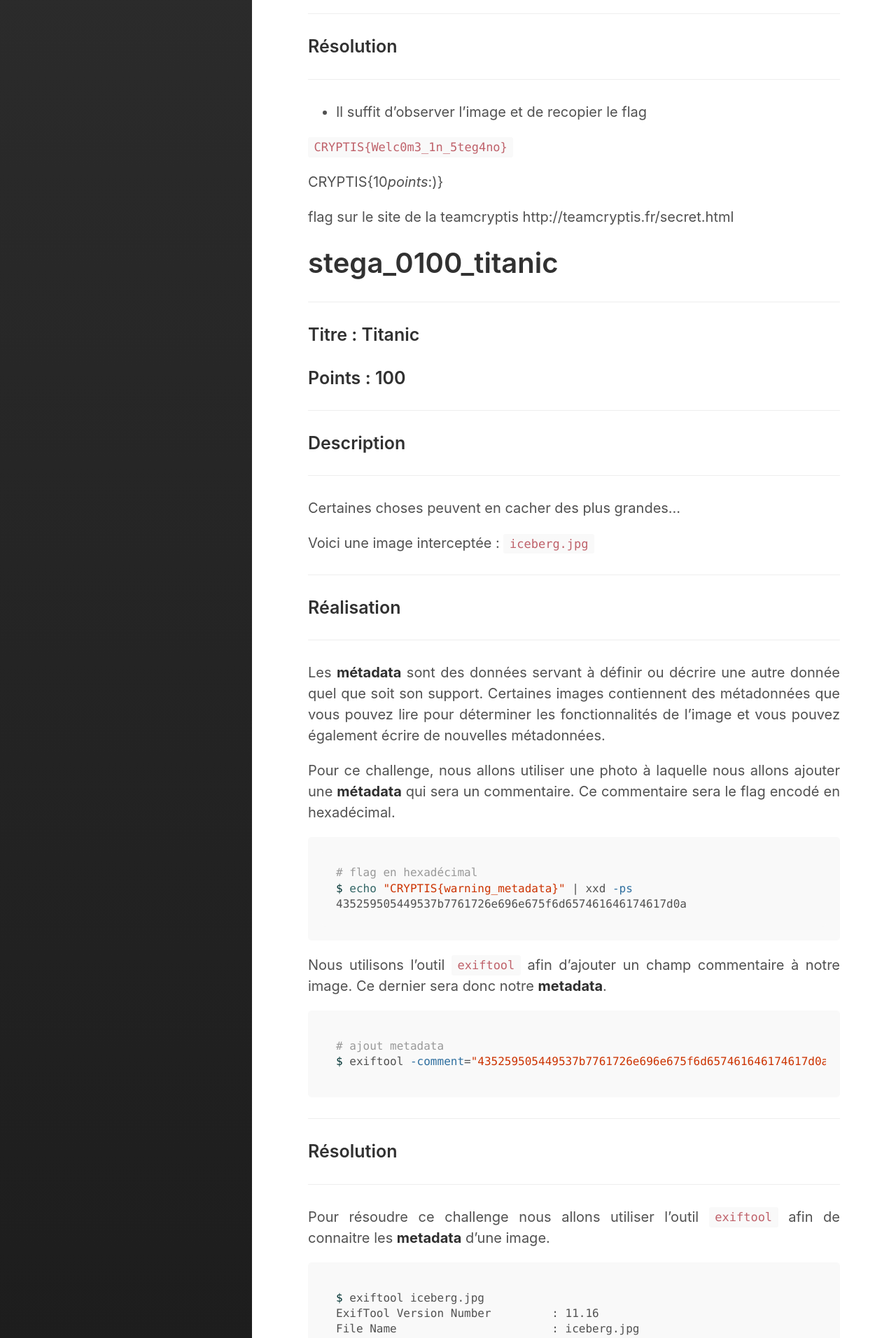
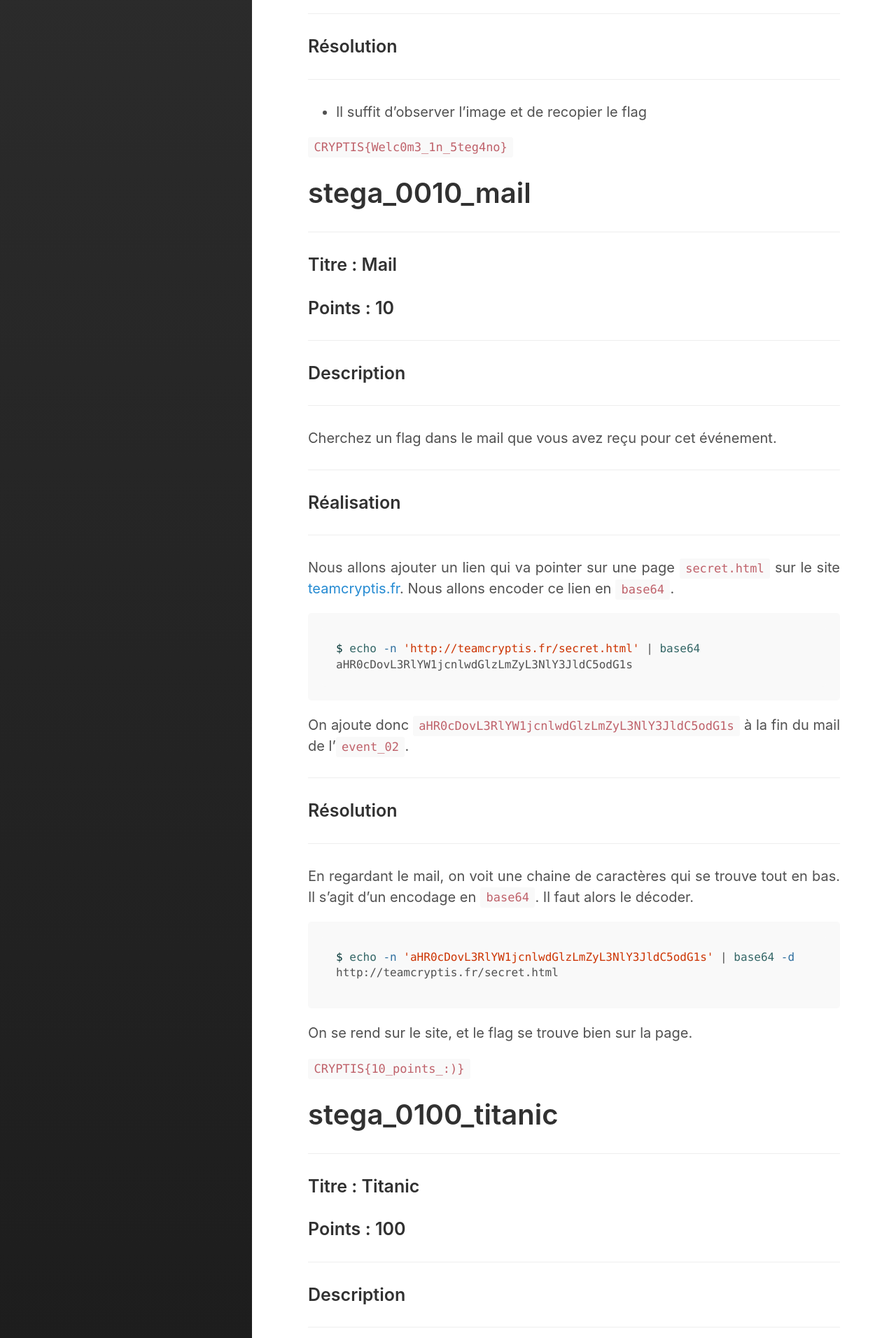
Before and after one commit to TeamCryptis/www, a Jekyll site: the page built from _posts/2019-02-13-event_02-writeups.md, in a window 1280 px wide. Shown: the part 994-2906 px from the top of the page at 70% size. Built offline with Jekyll 4.4.1, drawn with Linux system fonts in a browser that asks for light colours; some of the changed text lies outside the part shown.

Commit message:
Correction typo event_02

````diff
--- a/_posts/2019-02-13-event_02-writeups.md
+++ b/_posts/2019-02-13-event_02-writeups.md
@@ -9,11 +9,12 @@ excerpt_separator:  <!--more-->
 ### Date : 13/02/2019 - 18h (<a href="https://slides.com/adelalm/event_02" target="_blank">slides</a>)
 
 <details><summary><h3 style="display: inline;">Menu</h3></summary><ul><li><a href="#stega_0001_welcome">stega_0001_welcome</a></li>
+<li><a href="#stega_0010_mail">stega_0010_mail</a></li>
 <li><a href="#stega_0100_titanic">stega_0100_titanic</a></li>
 <li><a href="#stega_0200_art">stega_0200_art</a></li>
 <li><a href="#stega_0300_johnny">stega_0300_johnny</a></li>
 <li><a href="#stega_0300_mysterybox">stega_0300_mysterybox</a></li>
-<li><a href="#sonic_0200_sonic">sonic_0200_sonic</a></li>
+<li><a href="#stega_0200_sonic">stega_0200_sonic</a></li>
 <li><a href="#stega_0300_jon">stega_0300_jon</a></li>
 <li><a href="#stega_0199_inutile_v2">stega_0199_inutile_v2</a></li>
 <li><a href="#stega_0300_anti_sonic">stega_0300_anti_sonic</a></li>
@@ -62,10 +63,53 @@ $ flatpak install https://flathub.org/repo/appstream/org.gimp.GIMP.flatpakref
 
 `CRYPTIS{Welc0m3_1n_5teg4no}`
 
-CRYPTIS{10_points_:)}
+# stega_0010_mail
 
-flag sur le site de la teamcryptis http://teamcryptis.fr/secret.html
+------
 
+### Titre : Mail
+
+### Points : 10
+
+------
+
+### Description
+
+------
+
+Cherchez un flag dans le mail que vous avez reçu pour cet événement.
+
+------
+
+### Réalisation
+
+------
+
+Nous allons ajouter un lien qui va pointer sur une page `secret.html` sur le site [teamcryptis.fr](http://team-cryptis.fr). Nous allons encoder ce lien en `base64`.
+
+```bash
+$ echo -n 'http://teamcryptis.fr/secret.html' | base64
+aHR0cDovL3RlYW1jcnlwdGlzLmZyL3NlY3JldC5odG1s
+```
+
+On ajoute donc `aHR0cDovL3RlYW1jcnlwdGlzLmZyL3NlY3JldC5odG1s` à la fin du mail de l'`event_02`.
+
+------
+
+### Résolution
+
+------
+
+En regardant le mail, on voit une chaine de caractères qui se trouve tout en bas. Il s'agit d'un encodage en `base64`. Il faut alors le décoder.
+
+```bash
+$ echo -n 'aHR0cDovL3RlYW1jcnlwdGlzLmZyL3NlY3JldC5odG1s' | base64 -d
+http://teamcryptis.fr/secret.html
+```
+
+On se rend sur le site, et le flag se trouve bien sur la page.
+
+`CRYPTIS{10_points_:)}`
 # stega_0100_titanic
 
 ---
@@ -366,7 +410,7 @@ On obtient un dossier dans lequel on retrouve le flag.txt
 
 `CRYPTIS{S1mpl3_St3g4}`
 
-# sonic_0200_sonic
+# stega_0200_sonic
 
 ---
 
````
